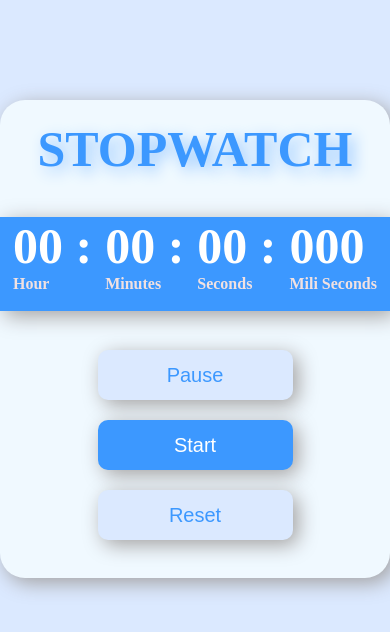
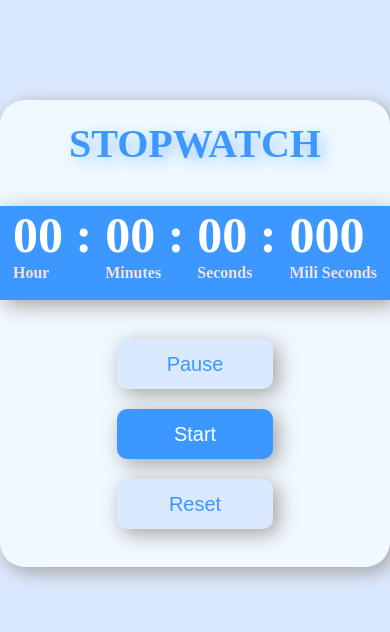
Before and after one commit to Arhama-Mehmood/StopWatch, a plain HTML site: page index.html in a window 390 px wide. Drawn offline with Linux system fonts and the light colour scheme.

Commit message:
Stopwatch through Html, CSS & JS

```diff
--- a/style.css
+++ b/style.css
@@ -179,6 +179,7 @@ button:focus {
 
     .mainhead {
         width: 100%;
+        font-size: 40px;
         margin: 0px;
         padding: 20px 0px 0px 0px;
     }
@@ -193,8 +194,8 @@ button:focus {
     }
 
     button {
-        width: 50%;
-        margin: 0px 0px 20px 25%;
+        width: 40%;
+        margin: 0px 0px 20px 30%;
     }
 
 }
```
